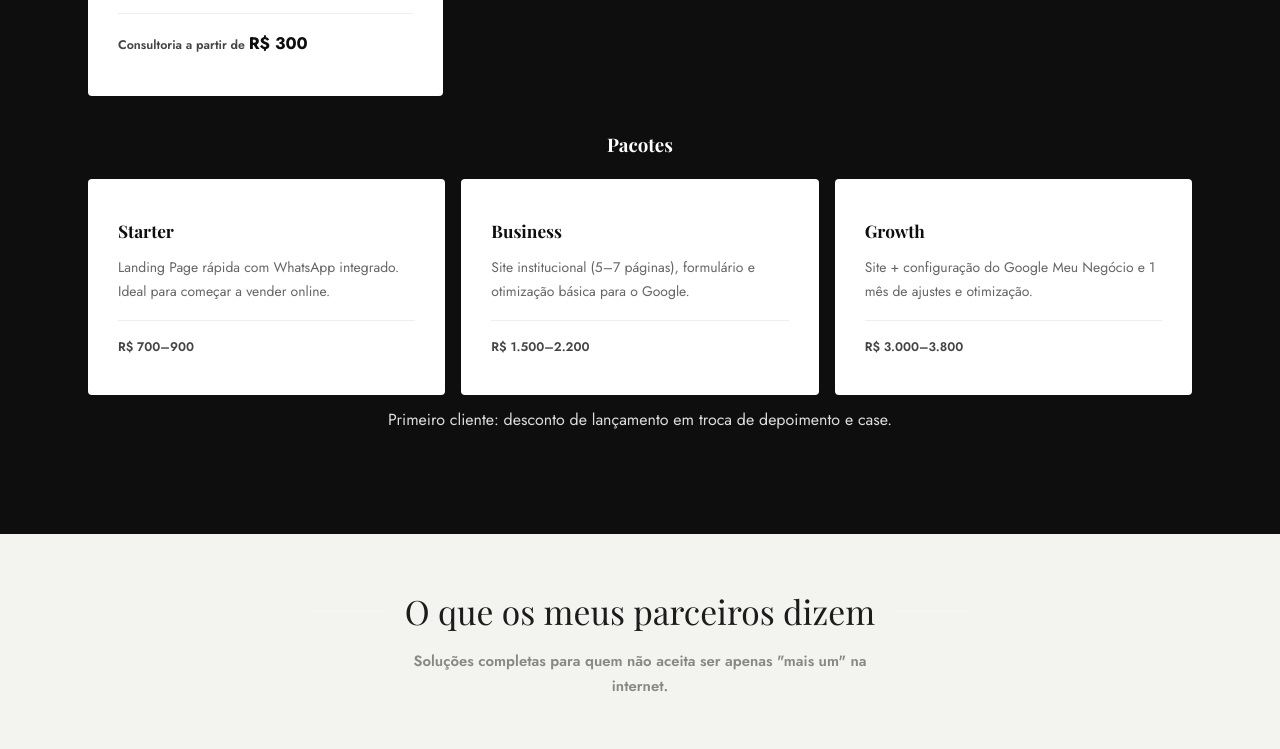
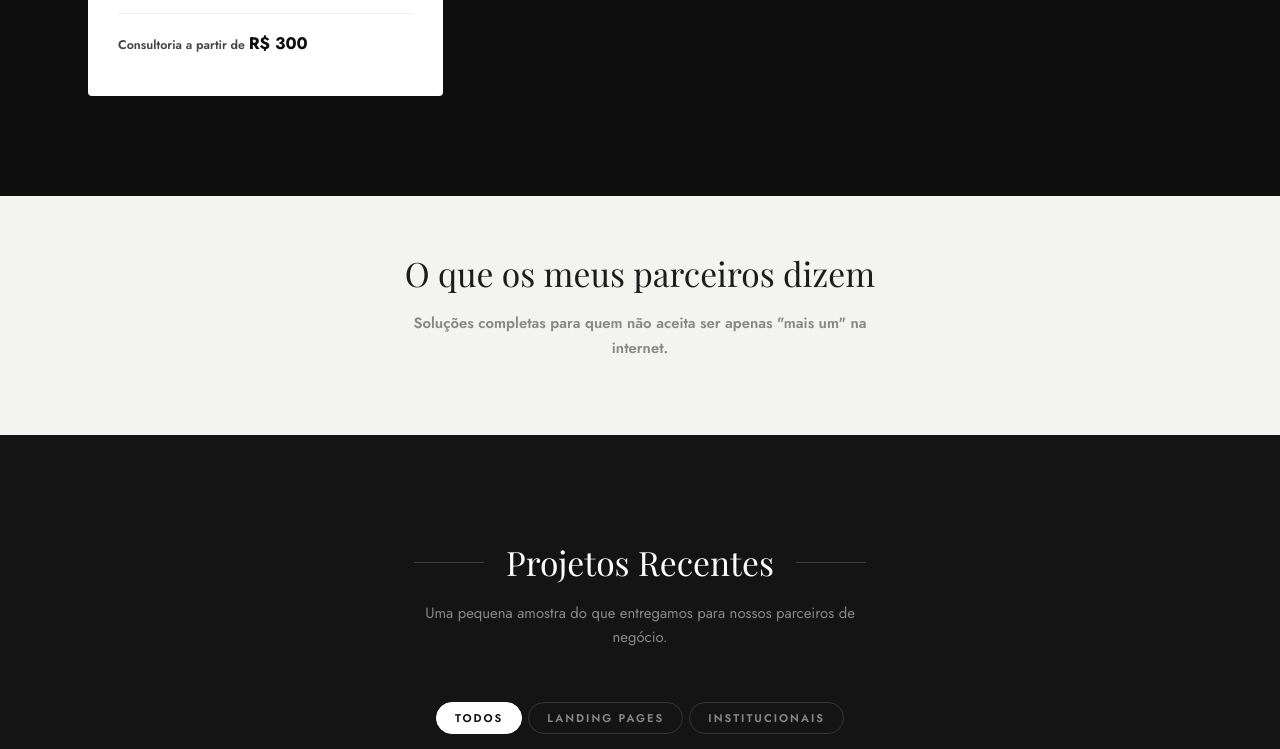
Before and after one commit to brunosilvamariano/brunomarianosilva, a plain HTML site: page index.html in a window 1280 px wide. Shown: the part 2467-3216 px from the top of the page. Drawn offline with nearby package versions, Linux system fonts and the light colour scheme; a script that the page names is missing; a web font is replaced by a local one.

Commit message:
refatura valores

```diff
--- a/index.html
+++ b/index.html
@@ -295,29 +295,6 @@
         </div>
 
       </div>
-
-      <!-- Pacotes simples (apresentação direta para o cliente) -->
-      <div class="pricing" data-r style="margin-top:34px">
-        <h3 style="text-align:center;color:var(--white);margin-bottom:18px;font-family:var(--fh)">Pacotes</h3>
-        <div style="display:grid;grid-template-columns:repeat(3,1fr);gap:16px">
-          <div class="svc-c">
-            <h3>Starter</h3>
-            <p>Landing Page rápida com WhatsApp integrado. Ideal para começar a vender online.</p>
-            <div class="svc-price">R$ 700–900</div>
-          </div>
-          <div class="svc-c">
-            <h3>Business</h3>
-            <p>Site institucional (5–7 páginas), formulário e otimização básica para o Google.</p>
-            <div class="svc-price">R$ 1.500–2.200</div>
-          </div>
-          <div class="svc-c">
-            <h3>Growth</h3>
-            <p>Site + configuração do Google Meu Negócio e 1 mês de ajustes e otimização.</p>
-            <div class="svc-price">R$ 3.000–3.800</div>
-          </div>
-        </div>
-        <p style="text-align:center;color:#ddd;margin-top:12px">Primeiro cliente: desconto de lançamento em troca de depoimento e case.</p>
-      </div>
     </div>
   </section>
 
```
